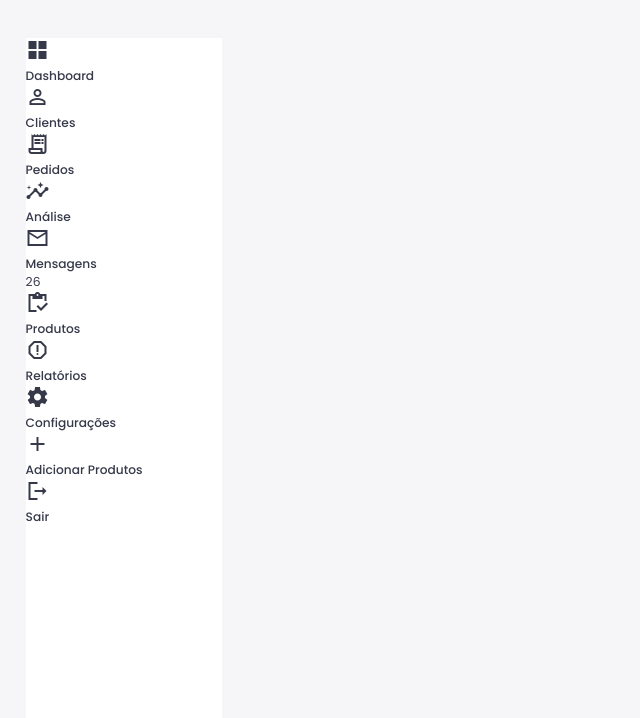
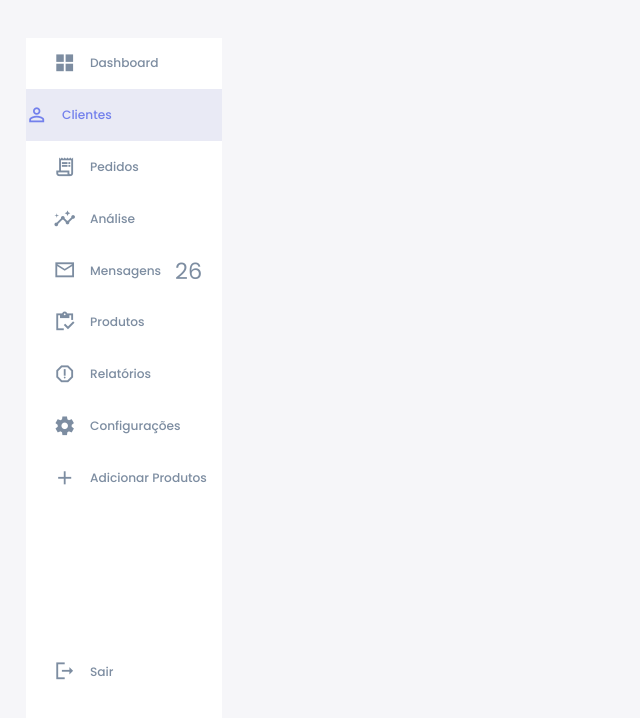
Before and after one commit to daniel-oliv3/admin-dashboard-light-e-dark-mode, a plain HTML site: page index.html in a window 1280 px wide. Shown: the part 52-770 px from the top of the page, without its empty margins (0-640 px from the left). Drawn offline with Linux system fonts and the light colour scheme.

Commit message:
Sidebar update

```diff
--- a/css/style.css
+++ b/css/style.css
@@ -174,3 +174,30 @@ aside .sidebar {
 aside h3 {
     font-weight: 500;
 }
+
+aside .sidebar a {
+    display: flex;
+    color: var(--color-info-dark);
+    margin-left: 2rem;
+    gap: 1rem;
+    align-items: center;
+    position: relative;
+    height: 3.7rem;
+    transition: all 300ms ease;
+}
+
+aside .sidebar a span {
+    font-size: 1.6rem;
+}
+
+aside .sidebar a:last-child  {
+    position: absolute;
+    bottom: 2rem;
+    width: 100%;
+}
+
+aside .sidebar a.active {
+    background: var(--color-light);
+    color: var(--color-primary);
+    margin-left: 0;
+}
--- a/index.html
+++ b/index.html
@@ -29,7 +29,7 @@
 					<span class="material-icons-sharp">grid_view</span>
 					<h3>Dashboard</h3>
 				</a>
-				<a href="#">
+				<a href="#" class="active">
 					<span class="material-icons-sharp">person_outline</span>
 					<h3>Clientes</h3>
 				</a>
```
